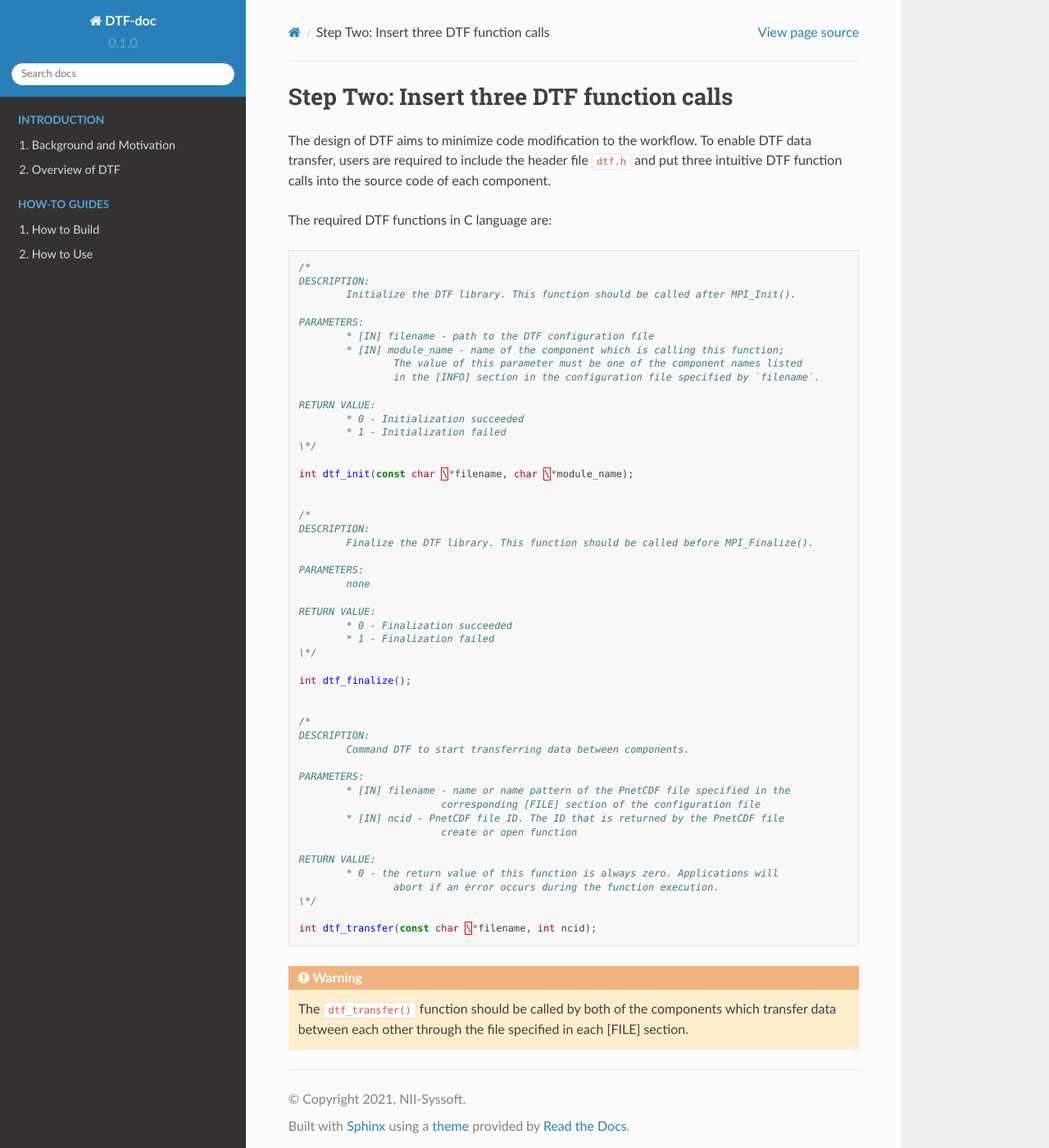
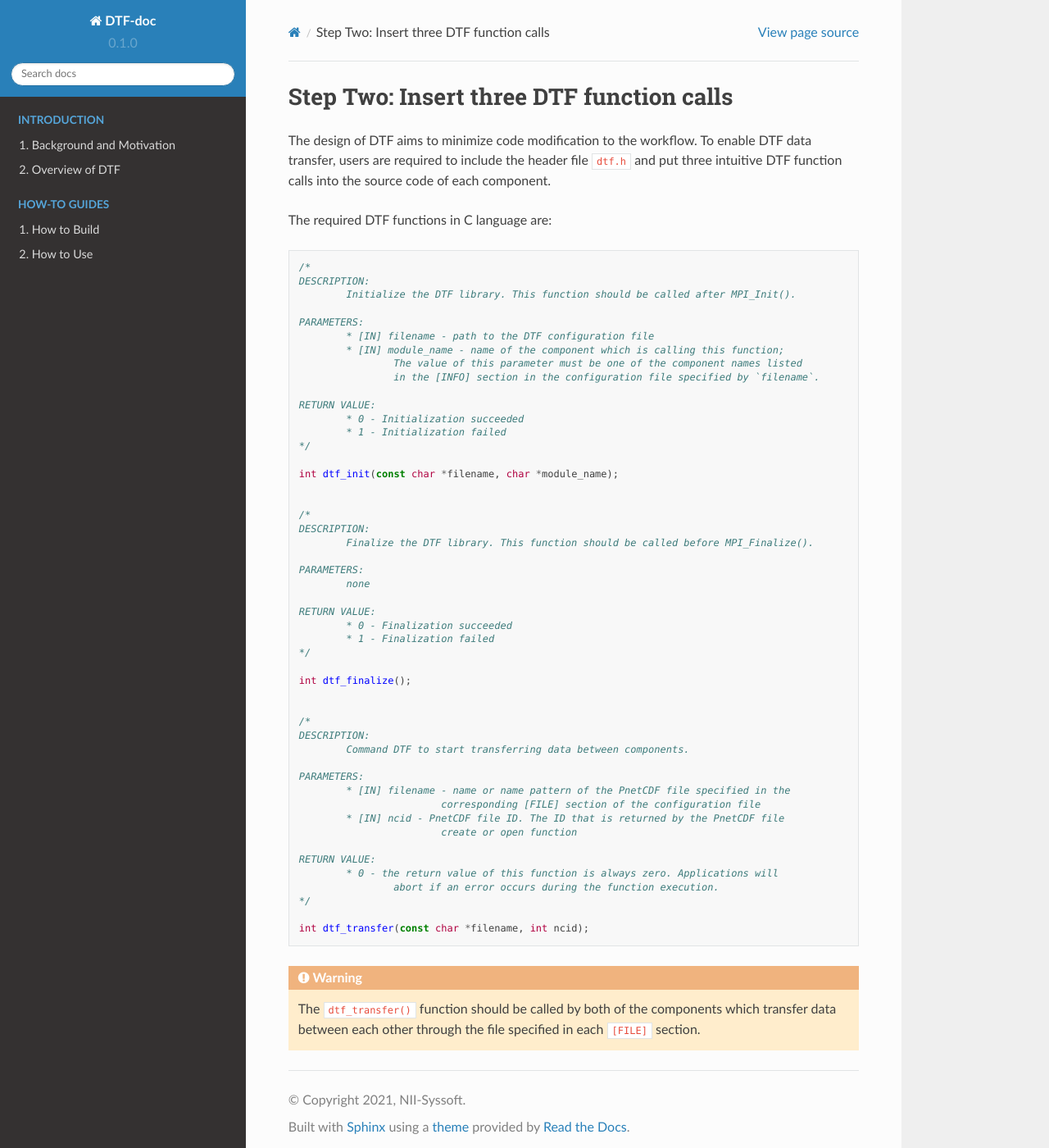
Before and after one commit to yjie2366/dtf-docs, a Sphinx documentation site: the page built from docs/source/funcs.rst, in a window 1280 px wide and 1400 px high. Shown: the whole window at 82% size. Built offline with Sphinx 7.4.7 and the Read the Docs theme 2.0.0, drawn with Linux system fonts in a browser that asks for light colours.

Commit message:
remove escape

```diff
--- a/docs/source/funcs.rst
+++ b/docs/source/funcs.rst
@@ -22,9 +22,9 @@ The required DTF functions in C language are:
 	RETURN VALUE:
 		* 0 - Initialization succeeded
 		* 1 - Initialization failed
-	\*/
+	*/
 
-	int dtf_init(const char \*filename, char \*module_name);
+	int dtf_init(const char *filename, char *module_name);
 
 
 	/*
@@ -37,7 +37,7 @@ The required DTF functions in C language are:
 	RETURN VALUE:
 		* 0 - Finalization succeeded
 		* 1 - Finalization failed
-	\*/
+	*/
 
 	int dtf_finalize();
 
@@ -55,9 +55,10 @@ The required DTF functions in C language are:
 	RETURN VALUE:
 		* 0 - the return value of this function is always zero. Applications will
 			abort if an error occurs during the function execution.
-	\*/
+	*/
 
-	int dtf_transfer(const char \*filename, int ncid);
+	int dtf_transfer(const char *filename, int ncid);
 
 .. warning::
-	The ``dtf_transfer()`` function should be called by both of the components which transfer data between each other through the file specified in each [FILE] section.
+
+	The ``dtf_transfer()`` function should be called by both of the components which transfer data between each other through the file specified in each ``[FILE]`` section.
```
